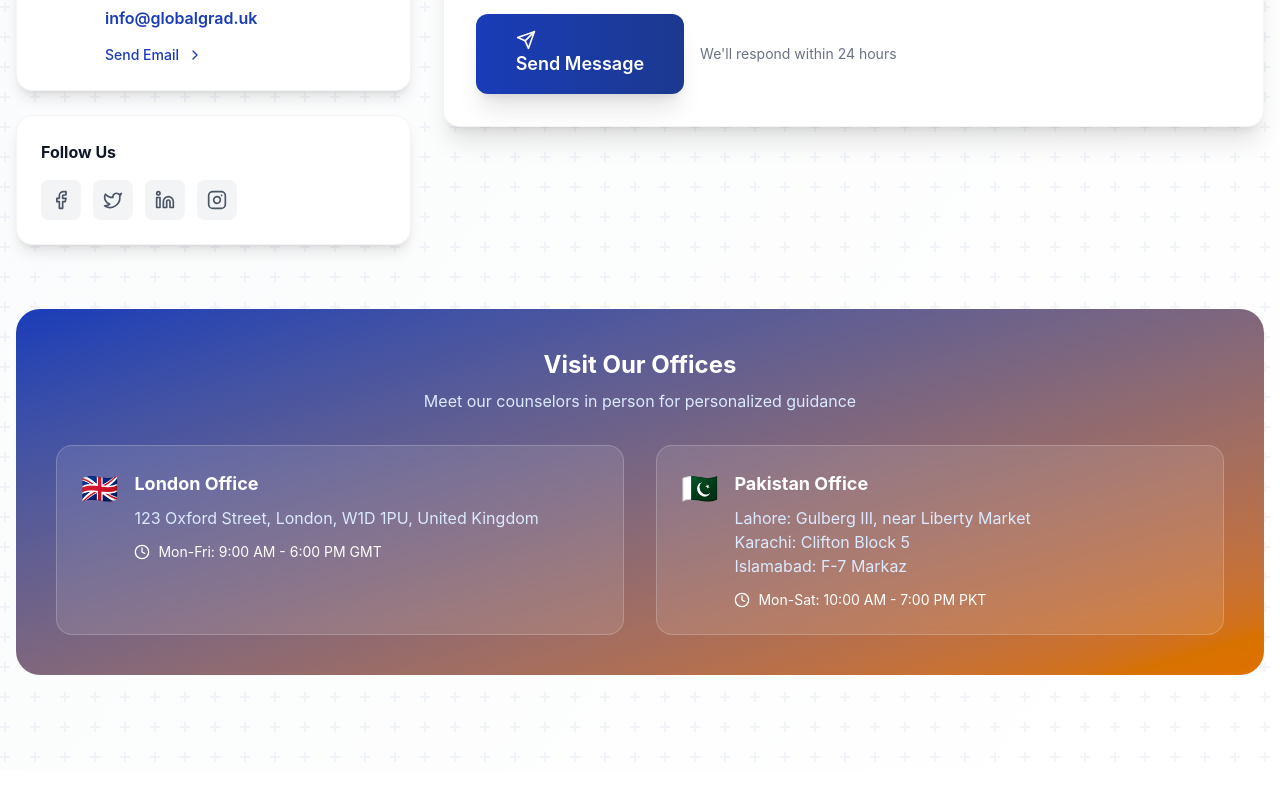
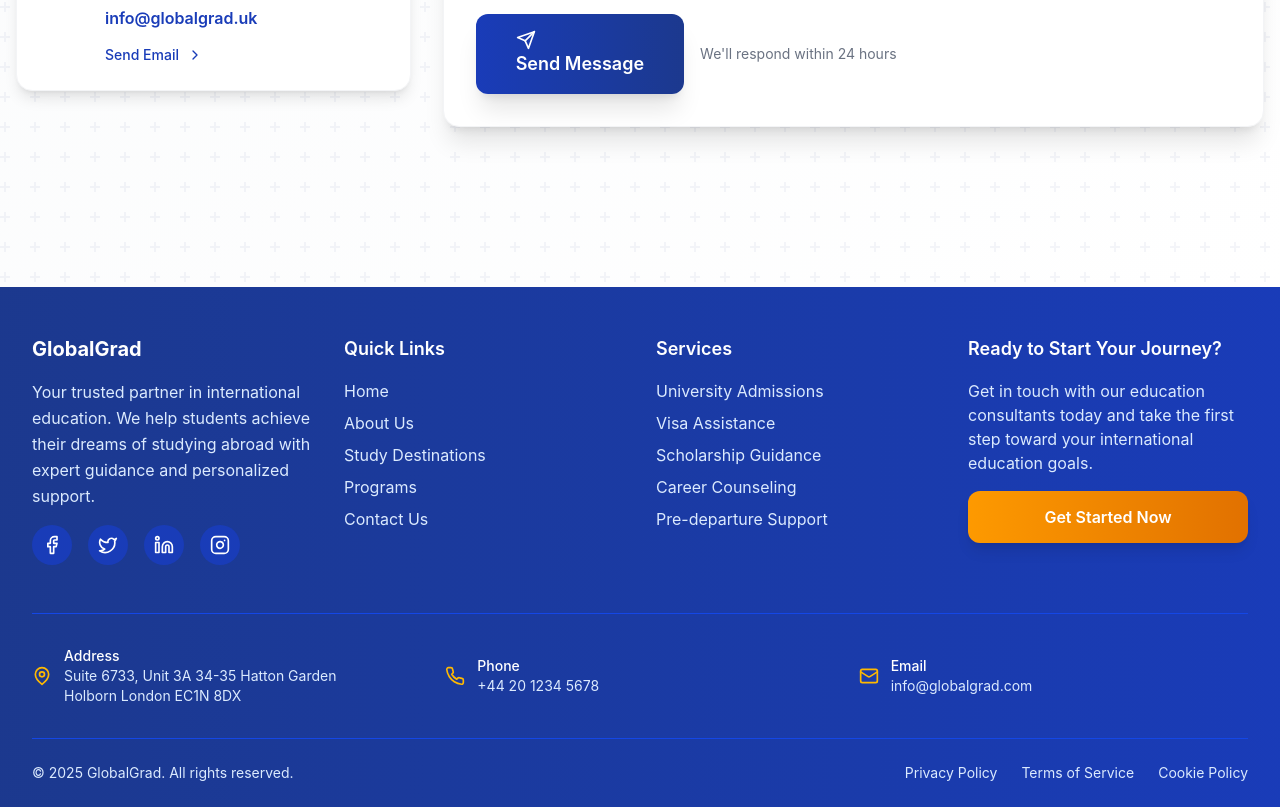
Before and after one commit to faraz-35/global-grade-uk, a Next.js app: page / in a window 1280 px wide. Shown: the part 9841-10648 px from the top of the page. Before the commit the page ends 10612 px from the top, so only its background shows below. Built offline with nearby package versions, Linux system fonts and the light colour scheme.

Commit message:
Footer upgrade

```diff
--- a/src/app/page.tsx
+++ b/src/app/page.tsx
@@ -7,6 +7,7 @@ import { PopularUKPrograms } from "@/components/PopularUKPrograms";
 import { HowItWorks } from "@/components/HowItWorks";
 import { FAQs } from "@/components/FAQs";
 import { ContactUs } from "@/components/ContactUs";
+import { Footer } from "@/components/Footer";
 import { WhatsAppButton } from "@/components/WhatsAppButton";
 
 export default function Home() {
@@ -37,6 +38,7 @@ export default function Home() {
       <section id="contact">
         <ContactUs />
       </section>
+      <Footer />
       <WhatsAppButton />
     </div>
   );
--- a/src/components/ContactUs.tsx
+++ b/src/components/ContactUs.tsx
@@ -175,7 +175,7 @@ export function ContactUs() {
             ))}
 
             {/* Social Media */}
-            <div className="bg-white rounded-2xl p-6 shadow-lg border border-gray-100">
+            {/*<div className="bg-white rounded-2xl p-6 shadow-lg border border-gray-100">
               <h3 className="font-bold text-gray-900 mb-4">Follow Us</h3>
               <div className="flex gap-3">
                 {socialLinks.map((social, index) => (
@@ -189,7 +189,7 @@ export function ContactUs() {
                   </a>
                 ))}
               </div>
-            </div>
+            </div>*/}
           </div>
 
           {/* Contact Form */}
@@ -311,39 +311,6 @@ export function ContactUs() {
             </div>
           </div>
         </div>
-
-        {/* Office Locations */}
-        <div className="bg-gradient-to-br from-blue-800 to-amber-600 rounded-3xl p-10 text-white">
-          <div className="text-center mb-8">
-            <h3 className="text-2xl font-bold mb-2">Visit Our Offices</h3>
-            <p className="text-blue-100">
-              Meet our counselors in person for personalized guidance
-            </p>
-          </div>
-
-          <div className="grid md:grid-cols-2 gap-8">
-            {officeLocations.map((office, index) => (
-              <div
-                key={index}
-                className="bg-white/10 backdrop-blur-sm rounded-2xl p-6 border border-white/20"
-              >
-                <div className="flex items-start gap-4">
-                  <div className="text-3xl">{office.map}</div>
-                  <div>
-                    <h4 className="font-bold text-lg mb-2">{office.city}</h4>
-                    <p className="text-blue-100 mb-3 whitespace-pre-line">
-                      {office.address}
-                    </p>
-                    <div className="flex items-center gap-2 text-sm">
-                      <Clock className="w-4 h-4" />
-                      <span>{office.hours}</span>
-                    </div>
-                  </div>
-                </div>
-              </div>
-            ))}
-          </div>
-        </div>
       </div>
     </section>
   );
--- /dev/null
+++ b/src/components/Footer.tsx
@@ -0,0 +1,239 @@
+"use client";
+
+import {
+  Facebook,
+  Twitter,
+  Linkedin,
+  Instagram,
+  Mail,
+  Phone,
+  MapPin,
+} from "lucide-react";
+import { Button } from "./ui/Button";
+
+export function Footer() {
+  const currentYear = new Date().getFullYear();
+
+  return (
+    <footer className="bg-gradient-to-r from-blue-900 to-blue-800 text-white">
+      <div className="max-w-7xl mx-auto px-4 sm:px-6 lg:px-8">
+        {/* Main Footer Content */}
+        <div className="py-12">
+          <div className="grid grid-cols-1 md:grid-cols-2 lg:grid-cols-4 gap-8">
+            {/* Company Info */}
+            <div className="space-y-4">
+              <h3 className="text-xl font-bold text-white">GlobalGrad</h3>
+              <p className="text-blue-100 leading-relaxed">
+                Your trusted partner in international education. We help
+                students achieve their dreams of studying abroad with expert
+                guidance and personalized support.
+              </p>
+              <div className="flex space-x-4">
+                <a
+                  href="#"
+                  className="w-10 h-10 bg-blue-800 rounded-full flex items-center justify-center hover:bg-blue-700 transition-colors"
+                  aria-label="Facebook"
+                >
+                  <Facebook className="w-5 h-5" />
+                </a>
+                <a
+                  href="#"
+                  className="w-10 h-10 bg-blue-800 rounded-full flex items-center justify-center hover:bg-blue-700 transition-colors"
+                  aria-label="Twitter"
+                >
+                  <Twitter className="w-5 h-5" />
+                </a>
+                <a
+                  href="#"
+                  className="w-10 h-10 bg-blue-800 rounded-full flex items-center justify-center hover:bg-blue-700 transition-colors"
+                  aria-label="LinkedIn"
+                >
+                  <Linkedin className="w-5 h-5" />
+                </a>
+                <a
+                  href="#"
+                  className="w-10 h-10 bg-blue-800 rounded-full flex items-center justify-center hover:bg-blue-700 transition-colors"
+                  aria-label="Instagram"
+                >
+                  <Instagram className="w-5 h-5" />
+                </a>
+              </div>
+            </div>
+
+            {/* Quick Links */}
+            <div className="space-y-4">
+              <h4 className="text-lg font-semibold text-white">Quick Links</h4>
+              <ul className="space-y-2">
+                <li>
+                  <a
+                    href="#home"
+                    className="text-blue-100 hover:text-white transition-colors"
+                  >
+                    Home
+                  </a>
+                </li>
+                <li>
+                  <a
+                    href="#about"
+                    className="text-blue-100 hover:text-white transition-colors"
+                  >
+                    About Us
+                  </a>
+                </li>
+                <li>
+                  <a
+                    href="#destinations"
+                    className="text-blue-100 hover:text-white transition-colors"
+                  >
+                    Study Destinations
+                  </a>
+                </li>
+                <li>
+                  <a
+                    href="#programs"
+                    className="text-blue-100 hover:text-white transition-colors"
+                  >
+                    Programs
+                  </a>
+                </li>
+                <li>
+                  <a
+                    href="#contact"
+                    className="text-blue-100 hover:text-white transition-colors"
+                  >
+                    Contact Us
+                  </a>
+                </li>
+              </ul>
+            </div>
+
+            {/* Services */}
+            <div className="space-y-4">
+              <h4 className="text-lg font-semibold text-white">Services</h4>
+              <ul className="space-y-2">
+                <li>
+                  <a
+                    href="#"
+                    className="text-blue-100 hover:text-white transition-colors"
+                  >
+                    University Admissions
+                  </a>
+                </li>
+                <li>
+                  <a
+                    href="#"
+                    className="text-blue-100 hover:text-white transition-colors"
+                  >
+                    Visa Assistance
+                  </a>
+                </li>
+                <li>
+                  <a
+                    href="#"
+                    className="text-blue-100 hover:text-white transition-colors"
+                  >
+                    Scholarship Guidance
+                  </a>
+                </li>
+                <li>
+                  <a
+                    href="#"
+                    className="text-blue-100 hover:text-white transition-colors"
+                  >
+                    Career Counseling
+                  </a>
+                </li>
+                <li>
+                  <a
+                    href="#"
+                    className="text-blue-100 hover:text-white transition-colors"
+                  >
+                    Pre-departure Support
+                  </a>
+                </li>
+              </ul>
+            </div>
+
+            {/* CTA Section */}
+            <div className="space-y-4">
+              <h4 className="text-lg font-semibold text-white">
+                Ready to Start Your Journey?
+              </h4>
+              <p className="text-blue-100">
+                Get in touch with our education consultants today and take the
+                first step toward your international education goals.
+              </p>
+              <Button
+                variant="secondary"
+                className="w-full"
+                onClick={() => (window.location.href = "#contact")}
+              >
+                Get Started Now
+              </Button>
+            </div>
+          </div>
+        </div>
+
+        {/* Contact Info Bar */}
+        <div className="border-t border-blue-700 py-8">
+          <div className="grid grid-cols-1 md:grid-cols-3 gap-6">
+            <div className="flex items-center space-x-3">
+              <MapPin className="w-5 h-5 text-amber-400 flex-shrink-0" />
+              <div>
+                <p className="text-sm font-medium text-white">Address</p>
+                <p className="text-sm text-blue-100">
+                  Suite 6733, Unit 3A 34-35 Hatton Garden
+                  <br />
+                  Holborn London EC1N 8DX
+                </p>
+              </div>
+            </div>
+            <div className="flex items-center space-x-3">
+              <Phone className="w-5 h-5 text-amber-400 flex-shrink-0" />
+              <div>
+                <p className="text-sm font-medium text-white">Phone</p>
+                <p className="text-sm text-blue-100">+44 20 1234 5678</p>
+              </div>
+            </div>
+            <div className="flex items-center space-x-3">
+              <Mail className="w-5 h-5 text-amber-400 flex-shrink-0" />
+              <div>
+                <p className="text-sm font-medium text-white">Email</p>
+                <p className="text-sm text-blue-100">info@globalgrad.com</p>
+              </div>
+            </div>
+          </div>
+        </div>
+
+        {/* Bottom Bar */}
+        <div className="border-t border-blue-700 py-6">
+          <div className="flex flex-col md:flex-row justify-between items-center space-y-4 md:space-y-0">
+            <div className="text-sm text-blue-100">
+              © {currentYear} GlobalGrad. All rights reserved.
+            </div>
+            <div className="flex space-x-6">
+              <a
+                href="#"
+                className="text-sm text-blue-100 hover:text-white transition-colors"
+              >
+                Privacy Policy
+              </a>
+              <a
+                href="#"
+                className="text-sm text-blue-100 hover:text-white transition-colors"
+              >
+                Terms of Service
+              </a>
+              <a
+                href="#"
+                className="text-sm text-blue-100 hover:text-white transition-colors"
+              >
+                Cookie Policy
+              </a>
+            </div>
+          </div>
+        </div>
+      </div>
+    </footer>
+  );
+}
```
